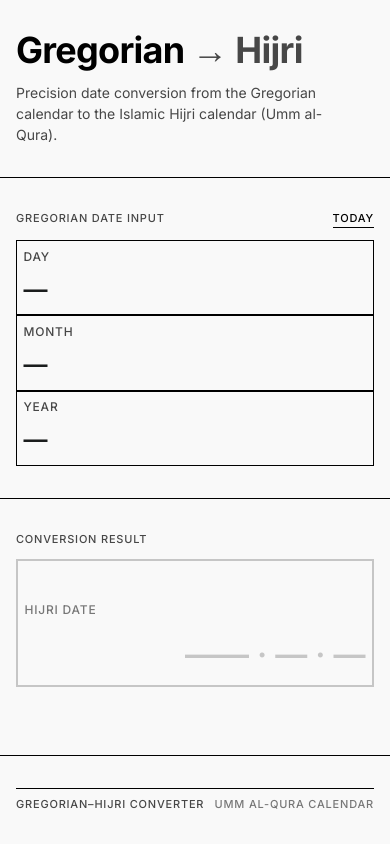
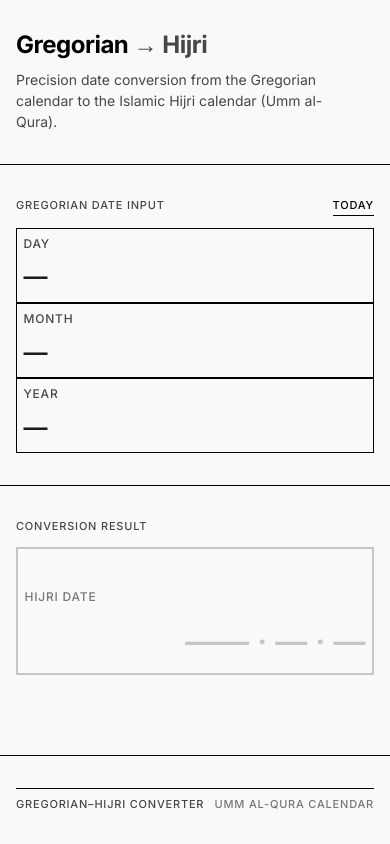
Before and after one commit to AliAsgerTalib-AI/gregorian-hijri-date-convertor, a React (Vite) app: page / in a window 390 px wide. Built offline with nearby package versions, Linux system fonts and the light colour scheme.

Commit message:
fix: shrink header font on mobile so it fits one line

```diff
--- a/src/components/Header.jsx
+++ b/src/components/Header.jsx
@@ -5,7 +5,7 @@
 export default function Header() {
   return (
     <header className="mb-8">
-      <h1 className="text-[2.25rem] sm:text-[3rem] lg:text-[3.5rem] font-bold leading-[1.05] text-primary tracking-[-0.02em] whitespace-nowrap">
+      <h1 className="text-[1.5rem] sm:text-[2.5rem] lg:text-[3.5rem] font-bold leading-[1.05] text-primary tracking-[-0.02em] whitespace-nowrap">
         Gregorian <span className="text-on-surface-variant">→ Hijri</span>
       </h1>
       <p className="mt-[0.75rem] text-[0.875rem] text-on-surface-variant max-w-[36ch]">
```
